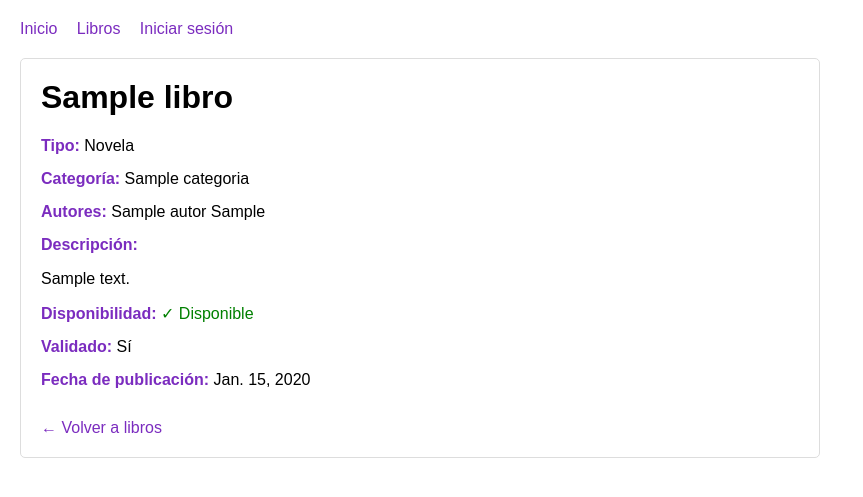
After one commit to CarriDe/Proyecto-biblio, a Django app: page /libros/1/ in a window 1280 px wide. The commit adds this page. Shown: the top 497 px of the page, without its empty margins (0-863 px from the left). Run offline with Django 5.2, Linux system fonts and the light colour scheme; tables that the repository leaves empty hold one stand-in row (values such as "Sample post").

Commit message:
Nuevas páginas para libros, cambios y adaptamos urls

```diff
--- a/Biblioteca_1/urls.py
+++ b/Biblioteca_1/urls.py
@@ -7,4 +7,7 @@ urlpatterns = [
     path('registro/', views.registro, name='registro'),
     path('login/', views.login_view, name='login'),
     path('logout/', views.logout_view, name='logout'),
+    path('libros/', views.lista_libros, name='lista_libros'),
+    path('libros/<int:id>/', views.detalle_libro, name='detalle_libro'),
+    path('buscar/', views.buscar, name='buscar'),
 ]
--- a/Biblioteca_1/views.py
+++ b/Biblioteca_1/views.py
@@ -1,9 +1,10 @@
 from django import forms
 from django.contrib.auth import authenticate, login, logout
 from django.contrib.auth.forms import UserCreationForm, AuthenticationForm
-from django.shortcuts import redirect, render
+from django.shortcuts import redirect, render, get_object_or_404
+from django.db.models import Q
 
-from .models import Usuario
+from .models import Usuario, Libro
 
 
 class LoginForm(AuthenticationForm):
@@ -85,3 +86,29 @@ def registro(request):
         form = RegistroForm()
 
     return render(request, 'Biblioteca_1/register.html', {'form': form})
+
+
+def lista_libros(request):
+    """Listado de todos los libros"""
+    libros = Libro.objects.all()
+    context = {'libros': libros}
+    return render(request, 'Biblioteca_1/libros.html', context)
+
+
+def detalle_libro(request, id):
+    """Detalle de un libro específico"""
+    libro = get_object_or_404(Libro, id=id)
+    context = {'libro': libro}
+    return render(request, 'Biblioteca_1/detalle_libro.html', context)
+
+
+def buscar(request):
+    """Búsqueda de libros por título o autor"""
+    query = request.GET.get('q', '')
+    libros = []
+    if query:
+        libros = Libro.objects.filter(
+            Q(titulo__icontains=query) | Q(autores__nombre__icontains=query)
+        ).distinct()
+    context = {'libros': libros, 'query': query}
+    return render(request, 'Biblioteca_1/libros.html', context)
--- /dev/null
+++ b/templates/Biblioteca_1/detalle_libro.html
@@ -0,0 +1,88 @@
+<!DOCTYPE html>
+<html lang="es">
+<head>
+    <meta charset="UTF-8">
+    <title>{{ libro.titulo }}</title>
+    <style>
+        body { font-family: Arial; margin: 20px; }
+        nav { margin-bottom: 20px; }
+        a { margin-right: 15px; color: #7B2CBF; text-decoration: none; }
+        a:hover { text-decoration: underline; }
+        .container { max-width: 800px; }
+        .libro-detalle { border: 1px solid #ddd; padding: 20px; border-radius: 5px; }
+        .libro-detalle h1 { margin-top: 0; }
+        .info-row { margin: 15px 0; }
+        .label { font-weight: bold; color: #7B2CBF; }
+        .disponible { color: green; }
+        .no-disponible { color: red; }
+        button { padding: 10px 20px; background: #7B2CBF; color: white; border: none; cursor: pointer; border-radius: 5px; }
+        button:hover { background: #5A189A; }
+    </style>
+</head>
+<body>
+    <nav>
+        <a href="{% url 'inicio' %}">Inicio</a>
+        <a href="{% url 'lista_libros' %}">Libros</a>
+        {% if user.is_authenticated %}
+            <a href="{% url 'logout' %}">Cerrar sesión</a>
+        {% else %}
+            <a href="{% url 'login' %}">Iniciar sesión</a>
+        {% endif %}
+    </nav>
+
+    <div class="container">
+        <div class="libro-detalle">
+            <h1>{{ libro.titulo }}</h1>
+
+            <div class="info-row">
+                <span class="label">Tipo:</span> {{ libro.get_tipo_display }}
+            </div>
+
+            <div class="info-row">
+                <span class="label">Categoría:</span> {{ libro.categoria }}
+            </div>
+
+            <div class="info-row">
+                <span class="label">Autores:</span>
+                {% if libro.autores.all %}
+                    {% for autor in libro.autores.all %}
+                        <span>{{ autor }}</span>{% if not forloop.last %}, {% endif %}
+                    {% endfor %}
+                {% else %}
+                    <span>Sin autores</span>
+                {% endif %}
+            </div>
+
+            <div class="info-row">
+                <span class="label">Descripción:</span>
+                <p>{{ libro.descripcion }}</p>
+            </div>
+
+            <div class="info-row">
+                <span class="label">Disponibilidad:</span>
+                <span class="{% if libro.disponible %}disponible{% else %}no-disponible{% endif %}">
+                    {% if libro.disponible %}✓ Disponible{% else %}✗ No disponible{% endif %}
+                </span>
+            </div>
+
+            <div class="info-row">
+                <span class="label">Validado:</span> {% if libro.validado %}Sí{% else %}No{% endif %}
+            </div>
+
+            {% if libro.fecha_publicacion %}
+                <div class="info-row">
+                    <span class="label">Fecha de publicación:</span> {{ libro.fecha_publicacion }}
+                </div>
+            {% endif %}
+
+            {% if user.is_authenticated and libro.disponible %}
+                <button>📕 Solicitar préstamo</button>
+            {% endif %}
+
+            <div style="margin-top: 30px;">
+                <a href="{% url 'lista_libros' %}">← Volver a libros</a>
+            </div>
+        </div>
+    </div>
+</body>
+</html>
```
Also changed, not shown: templates/Biblioteca_1/libros.html (added, +61 -0 lines), templates/Biblioteca_1/login.html (+4 -4 lines).
